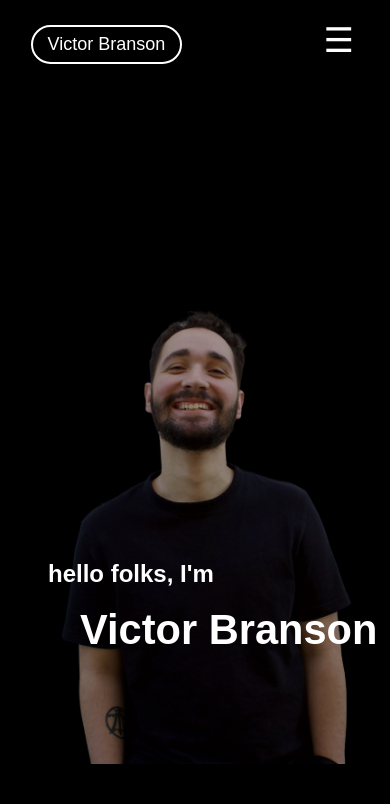
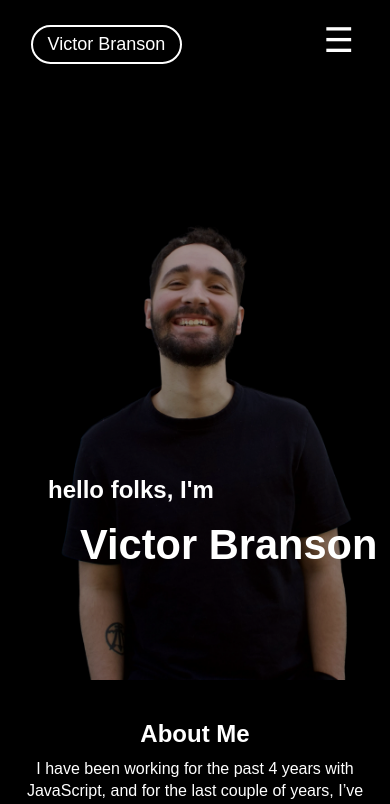
Before and after one commit to Ultimamaximus/Portfolio-Site, a React (Create React App) app in the folder portfolio/: page / in a window 390 px wide. Shown: the top 804 px of the page. Built offline with nearby package versions, Linux system fonts and the light colour scheme; a web font is replaced by a local one.

Commit message:
Adjusted Hero size on mobile.

```diff
--- a/portfolio/src/styles/Hero.css
+++ b/portfolio/src/styles/Hero.css
@@ -43,6 +43,10 @@
   }
 
   @media (max-width: 768px) {
+    .hero-container {
+      height: 70vh;
+    }
+
     .title {
       font-size: 1.5rem; /* Adjust the title font size for phones */
     }
```
